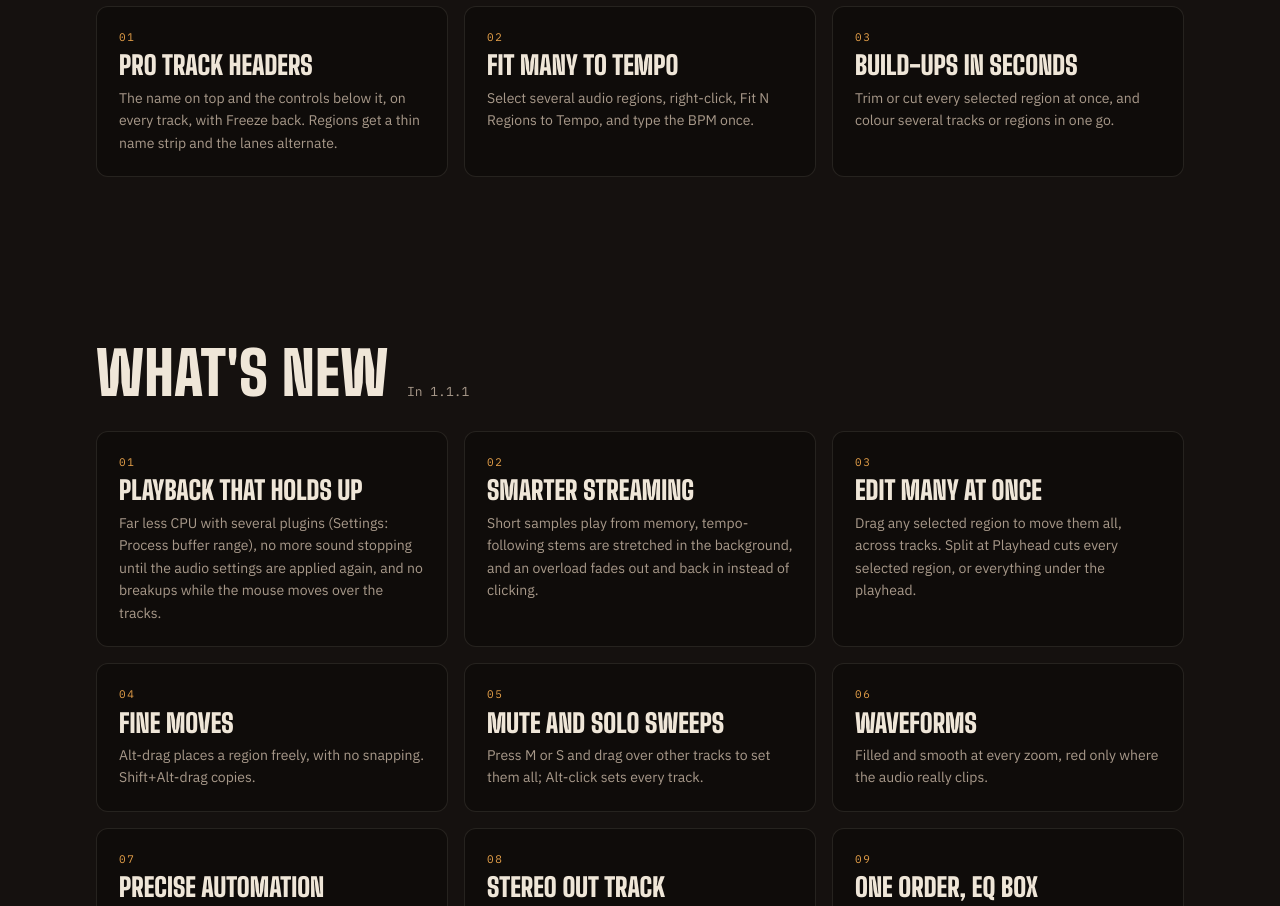
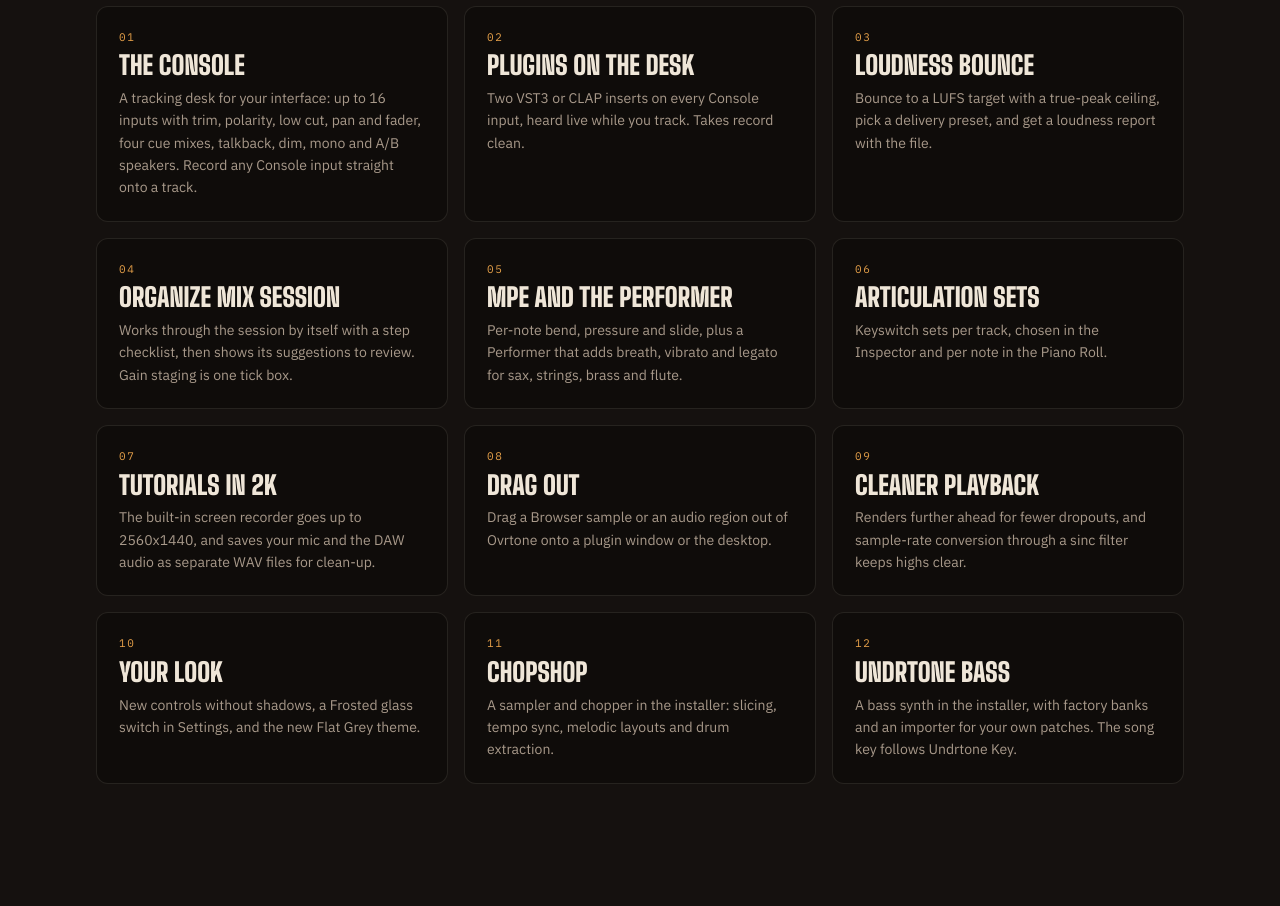
Before and after one commit to SakaBoluwatife/ovrtone, a plain HTML site: page features.html in a window 1280 px wide. Shown: the part 427-1333 px from the top of the page. Drawn offline with Linux system fonts and the light colour scheme.

Commit message:
Ovrtone 1.2.1: download, what's new, Console and 2K recording
Co-Authored-By: Claude Opus 5.5 <noreply@anthropic.com>

```diff
--- a/features.html
+++ b/features.html
@@ -29,9 +29,29 @@
     <div class="wrap">
       <div class="crumbs"><a href="index.html">BSL</a> / <a href="ovrtone.html">Ovrtone</a> / Features</div>
       <h1>The showroom</h1>
-      <p class="lead"><b>Logic on one side, FL Studio on the other, spatial on top.</b> What landed in 1.1.1 and 1.1.2, and everything Ovrtone does.</p>
+      <p class="lead"><b>Logic on one side, FL Studio on the other, spatial on top.</b> What landed in 1.2, 1.1.2 and 1.1.1, and everything Ovrtone does.</p>
     </div>
   </div>
+
+  <section id="new-12">
+    <div class="wrap">
+      <div class="head"><h2>What's new</h2><span class="sub">In 1.2.0 and 1.2.1</span></div>
+      <div class="grid">
+        <div class="card spec"><div class="n">01</div><h3>The Console</h3><p>A tracking desk for your interface: up to 16 inputs with trim, polarity, low cut, pan and fader, four cue mixes, talkback, dim, mono and A/B speakers. Record any Console input straight onto a track.</p></div>
+        <div class="card spec"><div class="n">02</div><h3>Plugins on the desk</h3><p>Two VST3 or CLAP inserts on every Console input, heard live while you track. Takes record clean.</p></div>
+        <div class="card spec"><div class="n">03</div><h3>Loudness bounce</h3><p>Bounce to a LUFS target with a true-peak ceiling, pick a delivery preset, and get a loudness report with the file.</p></div>
+        <div class="card spec"><div class="n">04</div><h3>Organize Mix Session</h3><p>Works through the session by itself with a step checklist, then shows its suggestions to review. Gain staging is one tick box.</p></div>
+        <div class="card spec"><div class="n">05</div><h3>MPE and the Performer</h3><p>Per-note bend, pressure and slide, plus a Performer that adds breath, vibrato and legato for sax, strings, brass and flute.</p></div>
+        <div class="card spec"><div class="n">06</div><h3>Articulation Sets</h3><p>Keyswitch sets per track, chosen in the Inspector and per note in the Piano Roll.</p></div>
+        <div class="card spec"><div class="n">07</div><h3>Tutorials in 2K</h3><p>The built-in screen recorder goes up to 2560x1440, and saves your mic and the DAW audio as separate WAV files for clean-up.</p></div>
+        <div class="card spec"><div class="n">08</div><h3>Drag out</h3><p>Drag a Browser sample or an audio region out of Ovrtone onto a plugin window or the desktop.</p></div>
+        <div class="card spec"><div class="n">09</div><h3>Cleaner playback</h3><p>Renders further ahead for fewer dropouts, and sample-rate conversion through a sinc filter keeps highs clear.</p></div>
+        <div class="card spec"><div class="n">10</div><h3>Your look</h3><p>New controls without shadows, a Frosted glass switch in Settings, and the new Flat Grey theme.</p></div>
+        <div class="card spec"><div class="n">11</div><h3>ChopShop</h3><p>A sampler and chopper in the installer: slicing, tempo sync, melodic layouts and drum extraction.</p></div>
+        <div class="card spec"><div class="n">12</div><h3>Undrtone Bass</h3><p>A bass synth in the installer, with factory banks and an importer for your own patches. The song key follows Undrtone Key.</p></div>
+      </div>
+    </div>
+  </section>
 
   <section id="new-112">
     <div class="wrap">
--- a/site.js
+++ b/site.js
@@ -1,10 +1,10 @@
 // Shared by every page of the Ovrtone site.
 
 // ---- Switches: flip these when things are ready ----
-const INSTALLER_READY = true;   // true once Ovrtone-1.1.1-setup.exe is on the v1.1.1 GitHub release
+const INSTALLER_READY = true;   // true once Ovrtone-1.2.1-setup.exe is on the v1.2.1 GitHub release
 const VIDEOS_READY = false;      // true once the Raylight MP4s are in the media folder
 const SOURCE_EMAIL = 'damnmulla@gmail.com';
-const INSTALLER_URL = 'https://github.com/SakaBoluwatife/ovrtone/releases/download/v1.1.1/Ovrtone-1.1.1-setup.exe';
+const INSTALLER_URL = 'https://github.com/SakaBoluwatife/ovrtone/releases/download/v1.2.1/Ovrtone-1.2.1-setup.exe';
 
 // Highlight the menu tab of the page we are on.
 (() => {
@@ -35,5 +35,5 @@ const req = document.getElementById('request-source');
 if (req) {
   req.href = 'mailto:' + SOURCE_EMAIL +
     '?subject=' + encodeURIComponent('Ovrtone source code request') +
-    '&body=' + encodeURIComponent('Hi, I would like the source code for Ovrtone.\n\nVersion I downloaded: 1.1.1\n\nThanks!');
+    '&body=' + encodeURIComponent('Hi, I would like the source code for Ovrtone.\n\nVersion I downloaded: 1.2.1\n\nThanks!');
 }
```
Also changed, not shown: download.html (+6 -7 lines), index.html (+1 -1 lines), ovrtone.html (+4 -4 lines).
